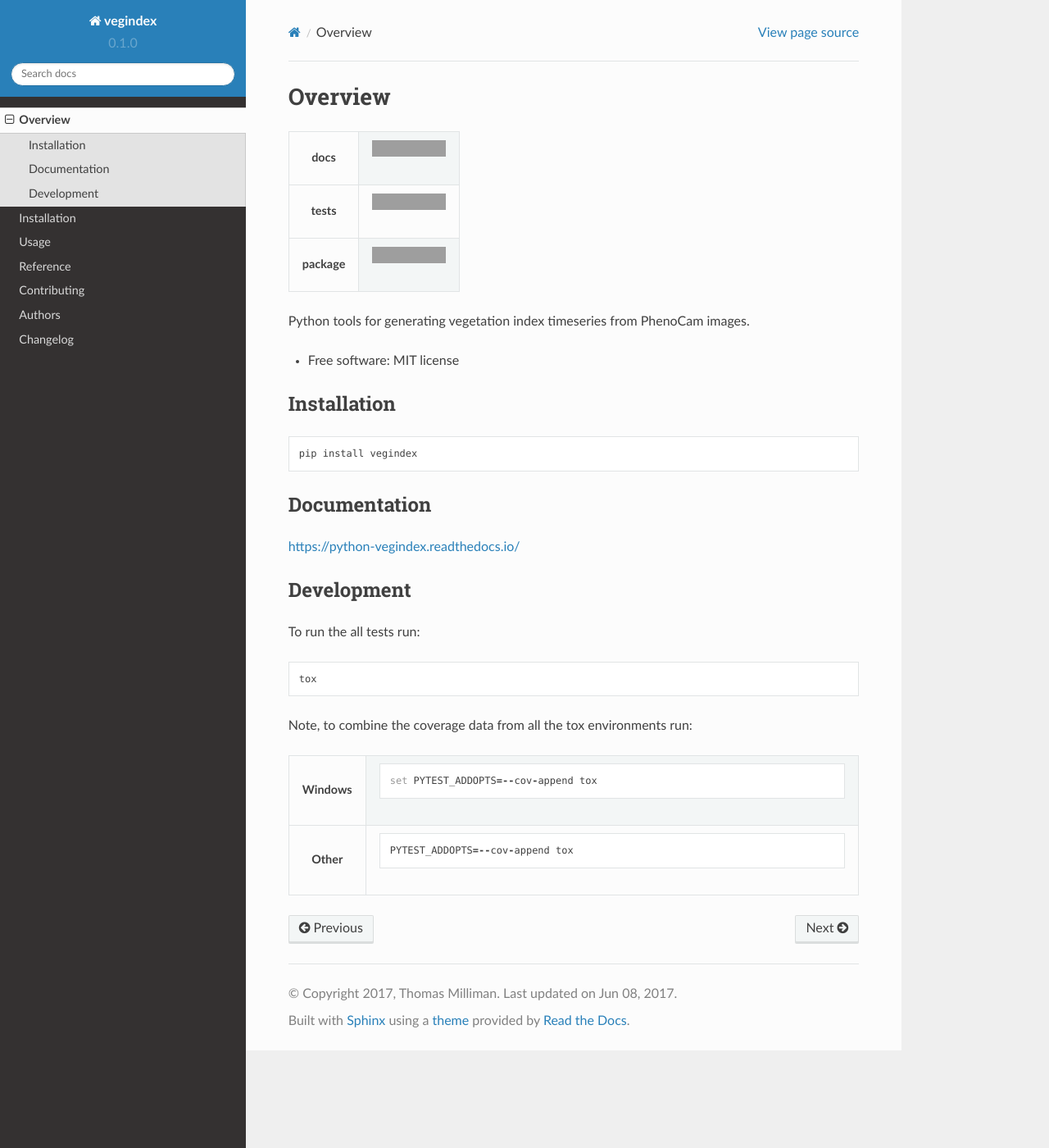
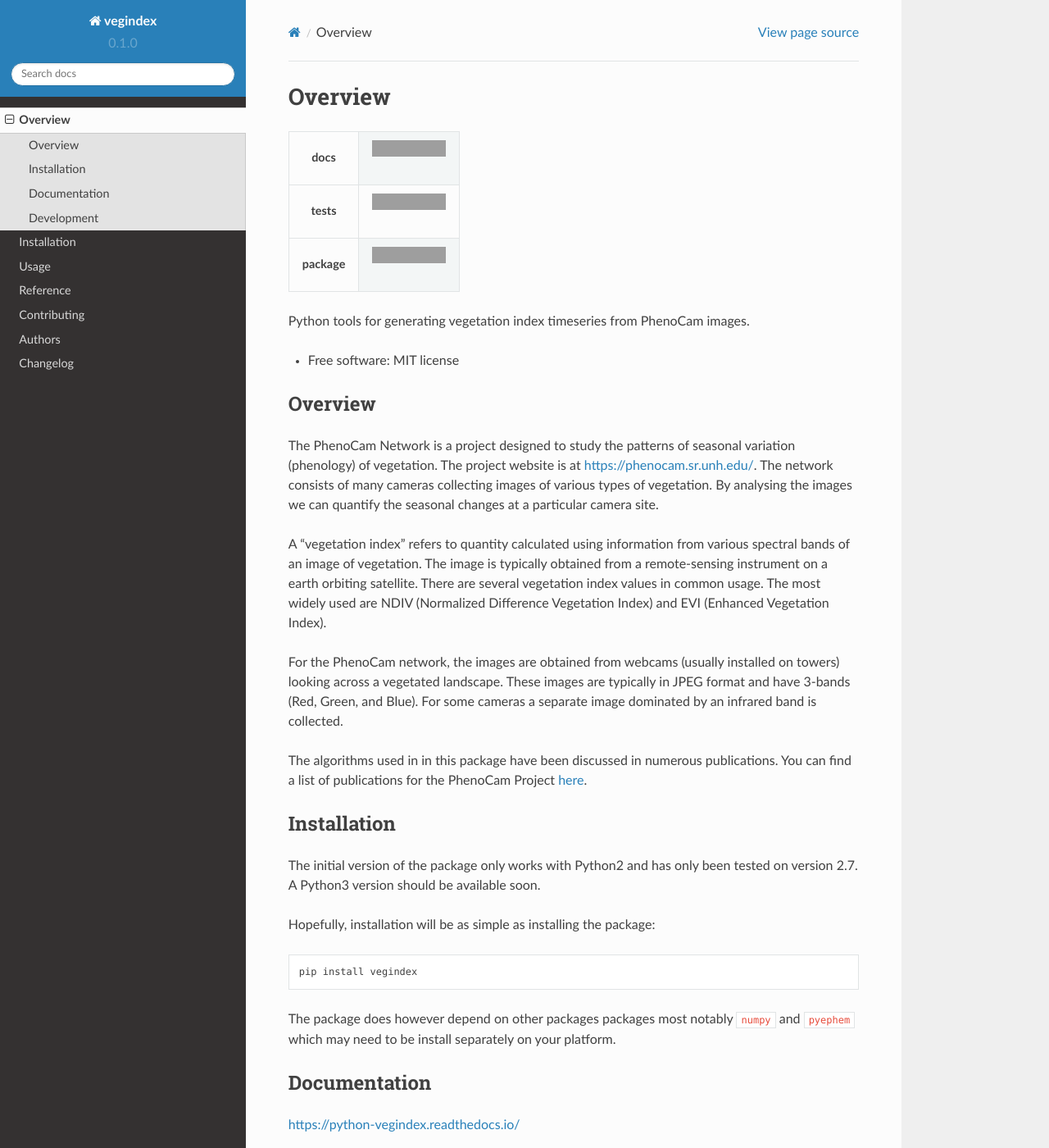
Before and after one commit to tmilliman/python-vegindex, a Sphinx documentation site: the page built from docs/readme.rst, in a window 1280 px wide and 1400 px high. Shown: the whole window at 82% size. Built offline with Sphinx 7.4.7 and the Read the Docs theme 2.0.0, drawn with Linux system fonts in a browser that asks for light colours; grey boxes are pictures that could not be loaded.

Commit message:
start to fill in documentation, clean up license, etc.

```diff
--- a/README.rst
+++ b/README.rst
@@ -34,12 +34,50 @@ Python tools for generating vegetation index timeseries from PhenoCam images.
 
 * Free software: MIT license
 
+Overview
+========
+
+The PhenoCam Network is a project designed to study the patterns of
+seasonal variation (phenology) of vegetation.  The project website is
+at `https://phenocam.sr.unh.edu/ <https://phenocam.sr.unh.edu>`_.  The
+network consists of many cameras collecting images of various types of
+vegetation.  By analysing the images we can quantify the seasonal
+changes at a particular camera site.
+
+A "vegetation index" refers to quantity calculated using information
+from various spectral bands of an image of vegetation.  The image is
+typically obtained from a remote-sensing instrument on a earth
+orbiting satellite. There are several vegetation index values in
+common usage.  The most widely used are NDIV (Normalized Difference
+Vegetation Index) and EVI (Enhanced Vegetation Index).
+
+For the PhenoCam network, the images are obtained from webcams (usually
+installed on towers) looking across a vegetated landscape.  These
+images are typically in JPEG format and have 3-bands (Red, Green, and
+Blue).  For some cameras a separate image dominated by an infrared
+band is collected.
+
+The algorithms used in in this package have been discussed in numerous
+publications.  You can find a list of publications for the PhenoCam
+Project `here <https://phenocam.sr.unh.edu/webcam/publications/>`_.
+
 Installation
 ============
+
+The initial version of the package only works with Python2 and
+has only been tested on version 2.7.  A Python3 version should
+be available soon.
+
+Hopefully, installation will be as simple as installing the package:
 
 ::
 
     pip install vegindex
+
+
+The package does however depend on other packages packages most
+notably ``numpy`` and ``pyephem`` which may need to be install
+separately on your platform.
 
 Documentation
 =============
--- a/docs/usage.rst
+++ b/docs/usage.rst
@@ -2,6 +2,11 @@
 Usage
 =====
 
+The vegindex package is designed to work with images
+downloaded from our server.  To download images:
+
+
+
 To use vegindex in a project::
 
-	import vegindex
+        import vegindex
--- a/setup.py
+++ b/setup.py
@@ -1,4 +1,4 @@
-# -*- encoding: utf-8 -*-
+# -*- coding: utf-8 -*-
 
 from __future__ import absolute_import
 from __future__ import print_function
```
Also changed, not shown: requirements_dev.txt (+7 -7 lines), 2 other files.
